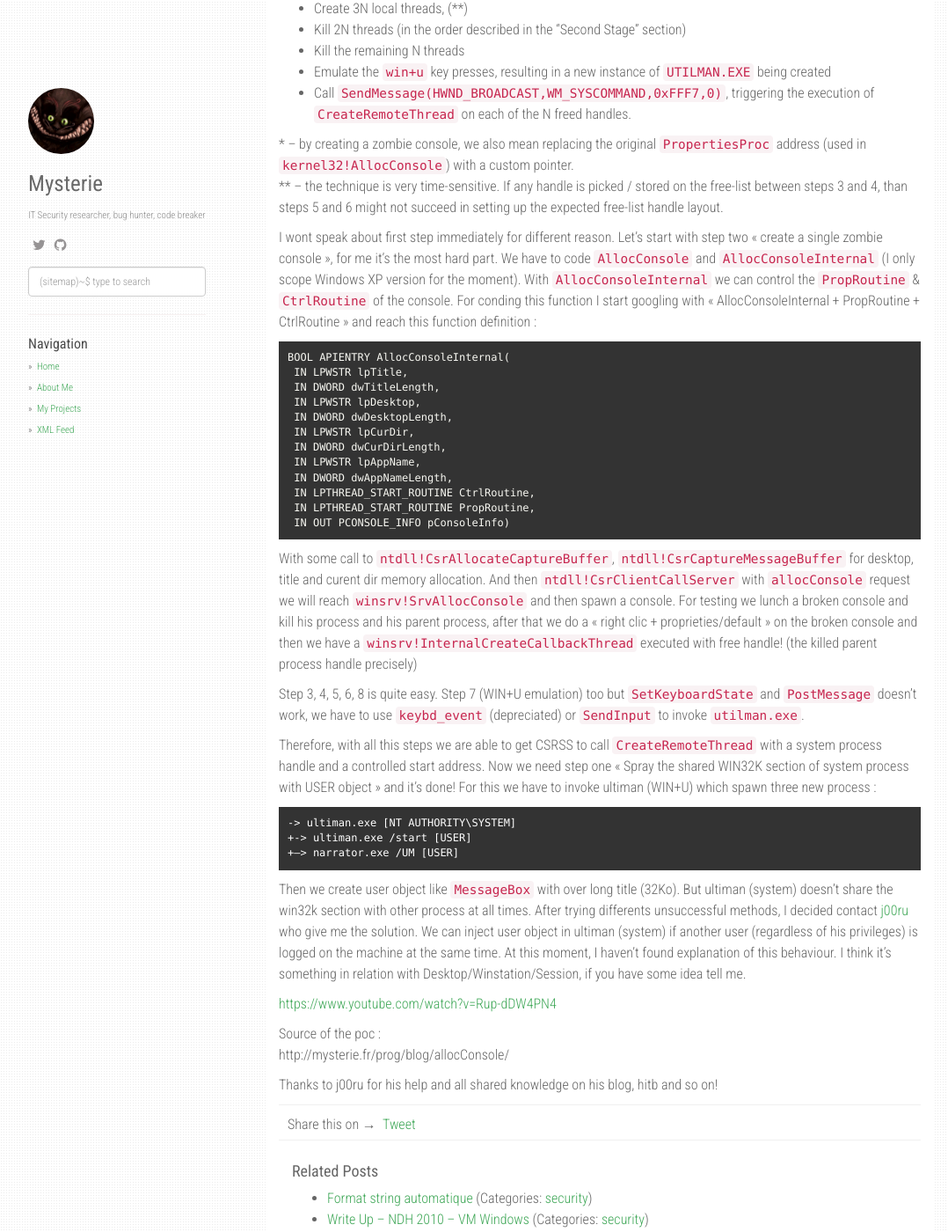
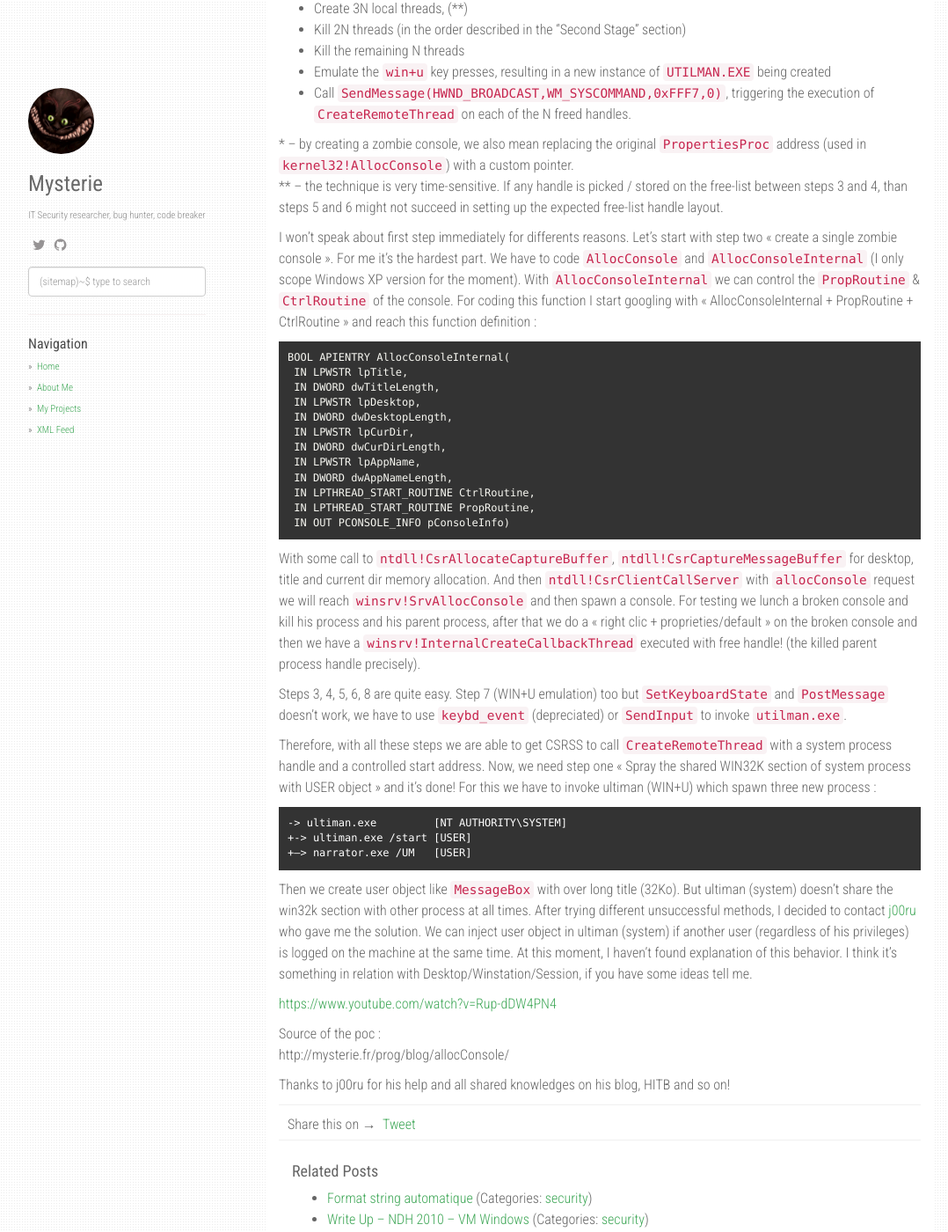
Before and after one commit to Mysterie/Mysterie.github.io, a Jekyll site: the page built from _posts/2011-07-31-cve-2011-1281.markdown, in a window 1280 px wide and 1400 px high, scrolled down 370 px. Shown: the whole window at 88% size, without its empty margins (53-1131 px from the left). Built offline with Jekyll 4.4.1, drawn with Linux system fonts in a browser that asks for light colours; nearby versions of some CDN libraries; comment, search, counter and statistics services are not loaded; some of the changed text lies outside the part shown.

Commit message:
corrections

````diff
--- a/_posts/2011-07-31-cve-2011-1281.markdown
+++ b/_posts/2011-07-31-cve-2011-1281.markdown
@@ -4,11 +4,11 @@ title:  "CVE-2011-1281 Privilege escalation in CSRSS proof of concept"
 date:   2011-07-31 15:09:00 +0100
 categories: [security]
 ---
-After one year without blogging (all my apologies) I’m back. A few days ago I’ve seen the [pwnie awards](http://pwnies.com/nominations/) nominations list, there were lot’s of interesting and sophisticated bug exploitation. But one attract my attention « Privilege escalation in [CSRSS](http://en.wikipedia.org/wiki/Client/Server_Runtime_Subsystem) » discovered by [Matthew ‘j00ru’ Jurczyk](http://j00ru.vexillium.org/). If you want to undestand this vulnerability and the way to exploit it, read this excellent post [http://j00ru.vexillium.org/?p=893](http://j00ru.vexillium.org/?p=893). And if you’re not familiar with CSRSS I advice you to read [this article](http://j00ru.vexillium.org/?p=893) or [this one](http://www.ivanlef0u.tuxfamily.org/?p=188) (in french).
+After one year without blogging (all my apologies), I’m back. A few days ago, I’ve seen the [pwnie awards](http://pwnies.com/nominations/) nominations list. There were lot’s of interesting and sophisticated bug exploitation. But one attracts my attention « Privilege escalation in [CSRSS](http://en.wikipedia.org/wiki/Client/Server_Runtime_Subsystem) » discovered by [Matthew ‘j00ru’ Jurczyk](http://j00ru.vexillium.org/). If you want to understand this vulnerability and the way to exploit it, read this excellent post [http://j00ru.vexillium.org/?p=893](http://j00ru.vexillium.org/?p=893). And if you’re not familiar with CSRSS, I advice you to read [this article](http://j00ru.vexillium.org/?p=893) or [this one](http://www.ivanlef0u.tuxfamily.org/?p=188) (in French).
 
-So, for writing the PoC we have to follow this steps :
+So, for writing the PoC we have to follow these steps :
 
-* Spray the shared `WIN32K` section, by creating a sufficient amount of `USER` objects. The section is then going to be mapped to every process running in the context of the local desktop, thus we can perform this step at this early point
+* Spray the shared `WIN32K` section by creating a sufficient amount of `USER` objects. The section is then going to be mapped to every process running in the context of the local desktop, thus we can perform this step at this early point
 * Create N instances of a process, each of which will create a single zombie console and then go idle, (\*)
 * Kill all N instanes of the processes
 * Create 3N local threads, (\*\*)
@@ -20,8 +20,8 @@ So, for writing the PoC we have to follow this steps :
 \* – by creating a zombie console, we also mean replacing the original `PropertiesProc` address (used in `kernel32!AllocConsole`) with a custom pointer.
 \*\* – the technique is very time-sensitive. If any handle is picked / stored on the free-list between steps 3 and 4, than steps 5 and 6 might not succeed in setting up the expected free-list handle layout.
 
-I wont speak about first step immediately for different reason.
-Let’s start with step two « create a single zombie console », for me it’s the most hard part. We have to code `AllocConsole` and `AllocConsoleInternal` (I only scope Windows XP version for the moment). With `AllocConsoleInternal` we can control the `PropRoutine` & `CtrlRoutine` of the console. For conding this function I start googling with « AllocConsoleInternal + PropRoutine + CtrlRoutine » and reach this function definition :
+I won't speak about first step immediately for differents reasons.
+Let’s start with step two « create a single zombie console ». For me it’s the hardest part. We have to code `AllocConsole` and `AllocConsoleInternal` (I only scope Windows XP version for the moment). With `AllocConsoleInternal` we can control the `PropRoutine` & `CtrlRoutine` of the console. For coding this function I start googling with « AllocConsoleInternal + PropRoutine + CtrlRoutine » and reach this function definition :
 
 {% highlight C %}
 BOOL APIENTRY AllocConsoleInternal(
@@ -38,23 +38,23 @@ BOOL APIENTRY AllocConsoleInternal(
  IN OUT PCONSOLE_INFO pConsoleInfo)
 {% endhighlight %}
 
-With some call to `ntdll!CsrAllocateCaptureBuffer`, `ntdll!CsrCaptureMessageBuffer` for desktop, title and curent dir memory allocation. And then `ntdll!CsrClientCallServer` with `allocConsole` request we will reach `winsrv!SrvAllocConsole` and then spawn a console. For testing we lunch a broken console and kill his process and his parent process, after that we do a « right clic + proprieties/default » on the broken console and then we have a `winsrv!InternalCreateCallbackThread` executed with free handle! (the killed parent process handle precisely)
+With some call to `ntdll!CsrAllocateCaptureBuffer`, `ntdll!CsrCaptureMessageBuffer` for desktop, title and current dir memory allocation. And then `ntdll!CsrClientCallServer` with `allocConsole` request we will reach `winsrv!SrvAllocConsole` and then spawn a console. For testing we lunch a broken console and kill his process and his parent process, after that we do a « right clic + proprieties/default » on the broken console and then we have a `winsrv!InternalCreateCallbackThread` executed with free handle! (the killed parent process handle precisely).
 
-Step 3, 4, 5, 6, 8 is quite easy. Step 7 (WIN+U emulation) too but `SetKeyboardState` and `PostMessage` doesn’t work, we have to use `keybd_event` (depreciated) or `SendInput` to invoke `utilman.exe`.
+Steps 3, 4, 5, 6, 8 are quite easy. Step 7 (WIN+U emulation) too but `SetKeyboardState` and `PostMessage` doesn't work, we have to use `keybd_event` (depreciated) or `SendInput` to invoke `utilman.exe`.
 
-Therefore, with all this steps we are able to get CSRSS to call `CreateRemoteThread` with a system process handle and a controlled start address. Now we need step one « Spray the shared WIN32K section of system process with USER object » and it’s done! For this we have to invoke ultiman (WIN+U) which spawn three new process :
+Therefore, with all these steps we are able to get CSRSS to call `CreateRemoteThread` with a system process handle and a controlled start address. Now, we need step one « Spray the shared WIN32K section of system process with USER object » and it's done! For this we have to invoke ultiman (WIN+U) which spawn three new process :
 
 ```
--> ultiman.exe [NT AUTHORITY\SYSTEM]
+-> ultiman.exe         [NT AUTHORITY\SYSTEM]
 +-> ultiman.exe /start [USER]
-+–> narrator.exe /UM [USER]
++–> narrator.exe /UM   [USER]
 ```
 
-Then we create user object like `MessageBox` with over long title (32Ko). But ultiman (system) doesn’t share the win32k section with other process at all times. After trying differents unsuccessful methods, I decided contact [j00ru](http://j00ru.vexillium.org) who give me the solution. We can inject user object in ultiman (system) if another user (regardless of his privileges) is logged on the machine at the same time. At this moment, I haven’t found explanation of this behaviour. I think it’s something in relation with Desktop/Winstation/Session, if you have some idea tell me.
+Then we create user object like `MessageBox` with over long title (32Ko). But ultiman (system) doesn’t share the win32k section with other process at all times. After trying different unsuccessful methods, I decided to contact [j00ru](http://j00ru.vexillium.org) who gave me the solution. We can inject user object in ultiman (system) if another user (regardless of his privileges) is logged on the machine at the same time. At this moment, I haven't found explanation of this behavior. I think it’s something in relation with Desktop/Winstation/Session, if you have some ideas tell me.
 
 [https://www.youtube.com/watch?v=Rup-dDW4PN4](https://www.youtube.com/watch?v=Rup-dDW4PN4)
 
 Source of the poc :
 http://mysterie.fr/prog/blog/allocConsole/
 
-Thanks to j00ru for his help and all shared knowledge on his blog, hitb and so on!
+Thanks to j00ru for his help and all shared knowledges on his blog, HITB and so on!
````
Also changed, not shown: _posts/2009-07-28-LampSecurity6.markdown (+20 -20 lines), _posts/2009-08-05-cloudburst.markdown (+9 -9 lines), _posts/2009-09-14-cloudburst-suite.markdown (+11 -11 lines).
